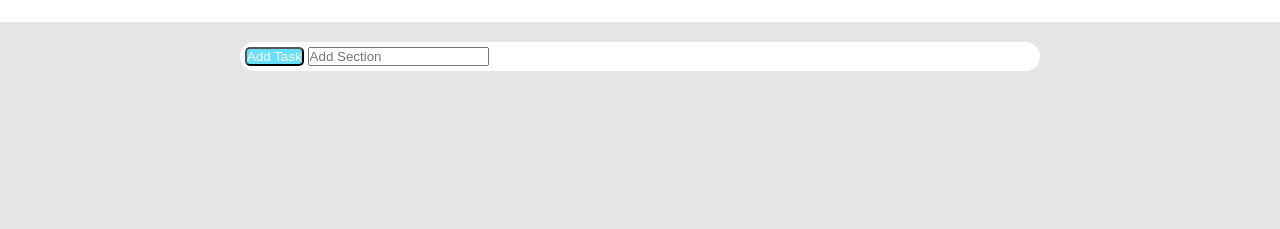
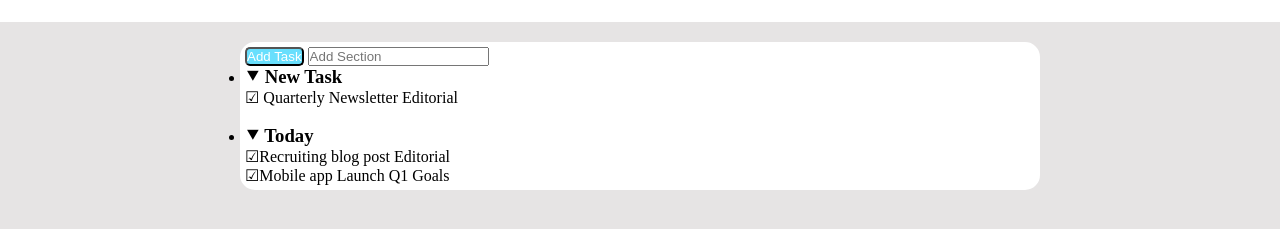
Before and after one commit to Ele-nonsochi/html-css-toboolist, a plain HTML site: page index.html in a window 1280 px wide. Shown: the part 99-328 px from the top of the page. Drawn offline with nearby package versions, Linux system fonts and the light colour scheme.

Commit message:
sviluppo pagina

```diff
--- a/index.html
+++ b/index.html
@@ -26,10 +26,22 @@
                 <button class="button">Add Task</button>
                 <input type="text" name="Add Section" placeholder="Add Section">
             </nav>
+    <!--Start List-->
+    <span id="list-space">
+    <ul>
+        <li><h3>&#11206; New Task</h3></li>
+        <p>&#9745; Quarterly Newsletter <span class="editorial">Editorial</span></p>
+    </ul>
+    <br>
+    <ul>
+        <li><h3>&#11206; Today</h3></li>
+        <p>&#9745;Recruiting blog post  <span class="editorial">Editorial</span></p>
+        <p>&#9745;Mobile app Launch  <span class="goals">Q1 Goals</span></p>
+    </ul>
 
 
         </div>
-
+    </span>
 
 
 
```
